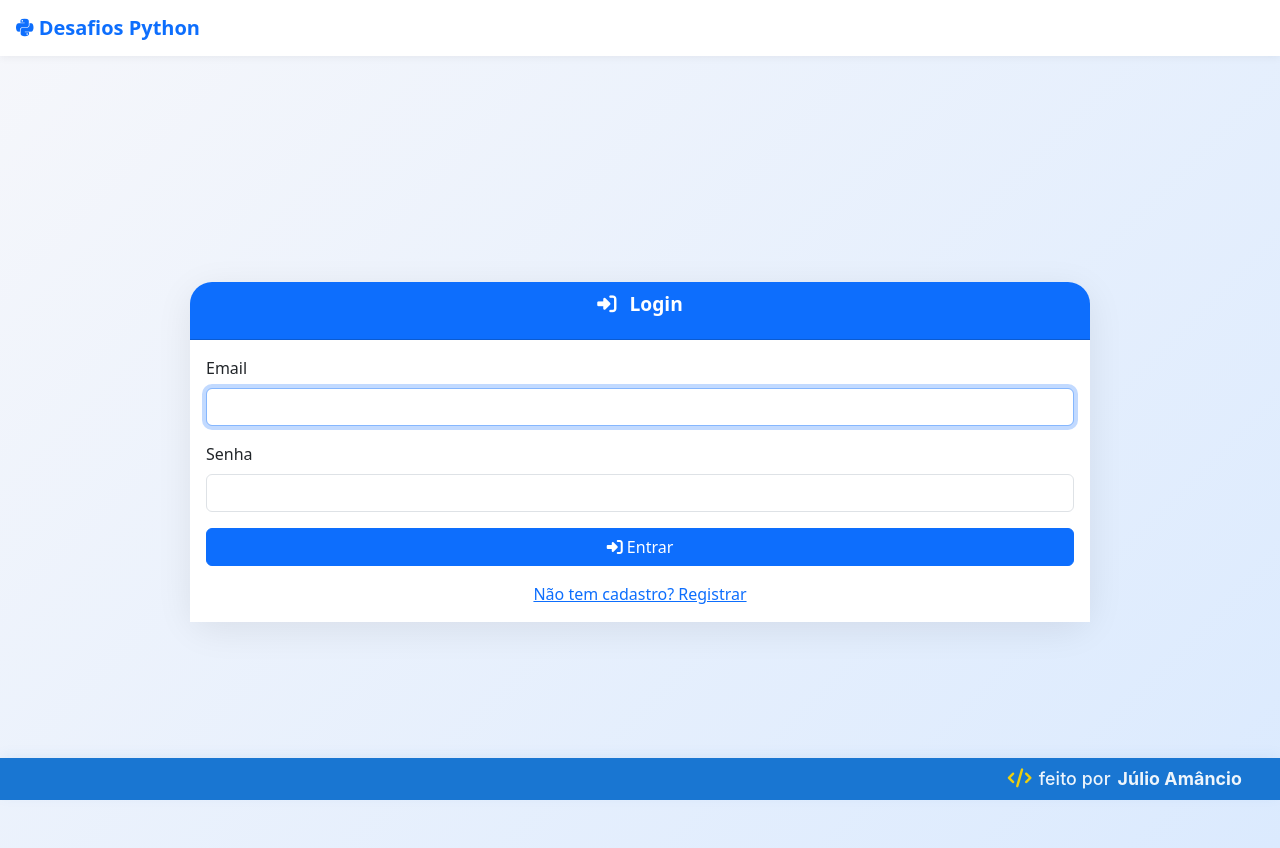
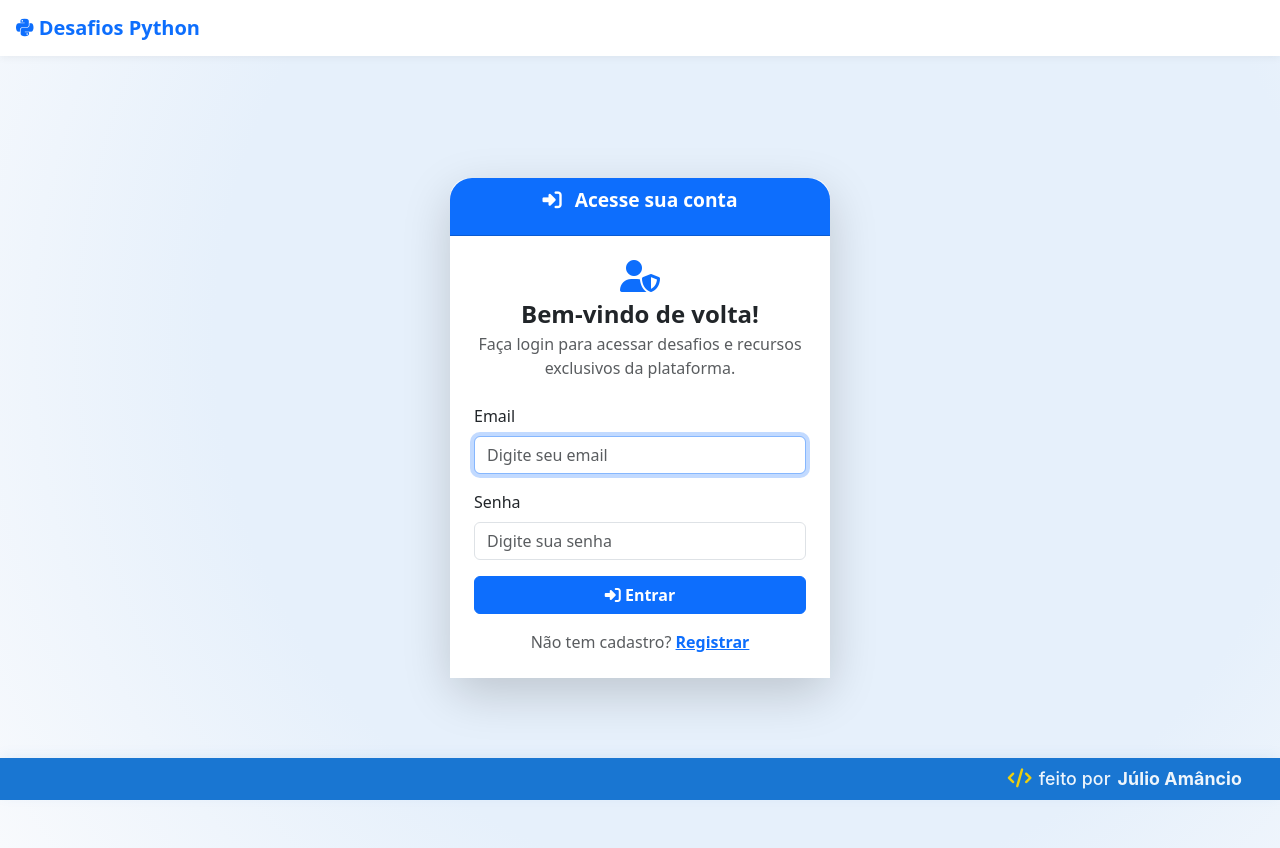
Before and after one commit to Julioamancio/Python, a Flask app: page /login in a window 1280 px wide. Run offline with Flask 3, Linux system fonts and the light colour scheme.

Commit message:
Update login.html

```diff
--- a/templates/login.html
+++ b/templates/login.html
@@ -2,26 +2,45 @@
 {% block title %}Login{% endblock %}
 {% block content %}
 <div class="container d-flex justify-content-center align-items-center" style="min-height:calc(100vh - 56px)">
-    <div class="card main-card border-0 w-100 position-relative">
-        <div class="card-header bg-primary text-white text-center">
-            <i class="fa-solid fa-right-to-bracket me-2"></i> Login
+    <div class="card shadow-lg border-0 mx-auto" style="max-width: 380px; width: 100%; border-radius: 20px;">
+        <div class="card-header bg-primary text-white text-center" style="border-top-left-radius: 20px; border-top-right-radius: 20px;">
+            <i class="fa-solid fa-right-to-bracket me-2"></i>
+            <span class="fw-bold">Acesse sua conta</span>
         </div>
-        <div class="card-body bg-white">
+        <div class="card-body bg-white px-4 py-4">
+            <div class="text-center mb-4">
+                <i class="fa-solid fa-user-shield fa-2x text-primary mb-2"></i>
+                <h3 class="fw-semibold mb-1" style="font-size: 1.5rem;">Bem-vindo de volta!</h3>
+                <p class="text-muted mb-0" style="font-size: 1rem;">
+                    Faça login para acessar desafios e recursos exclusivos da plataforma.
+                </p>
+            </div>
             <form method="post">
                 <div class="mb-3">
                     <label class="form-label">Email</label>
-                    <input name="email" type="email" class="form-control" required autofocus>
+                    <input name="email" type="email" class="form-control" required autofocus placeholder="Digite seu email">
                 </div>
                 <div class="mb-3">
                     <label class="form-label">Senha</label>
-                    <input name="senha" type="password" class="form-control" required>
+                    <input name="senha" type="password" class="form-control" required placeholder="Digite sua senha">
                 </div>
-                <button class="btn btn-primary w-100"><i class="fa-solid fa-sign-in-alt"></i> Entrar</button>
+                <button class="btn btn-primary w-100 fw-bold">
+                    <i class="fa-solid fa-sign-in-alt"></i> Entrar
+                </button>
             </form>
             <div class="text-center mt-3">
-                <a href="{{ url_for('cadastro') }}">Não tem cadastro? Registrar</a>
+                <span class="text-muted">Não tem cadastro?</span>
+                <a href="{{ url_for('cadastro') }}" class="fw-semibold">Registrar</a>
             </div>
         </div>
     </div>
 </div>
+<style>
+    body {
+        background: radial-gradient(circle at 60% 40%, #e6f0fb 60%, #f8fafd 100%);
+    }
+    .main-card {
+        box-shadow: 0 8px 32px 0 rgba(60, 120, 240, 0.12), 0 1.5px 3px 0 rgba(0,0,0,.06);
+    }
+</style>
 {% endblock %}
```
